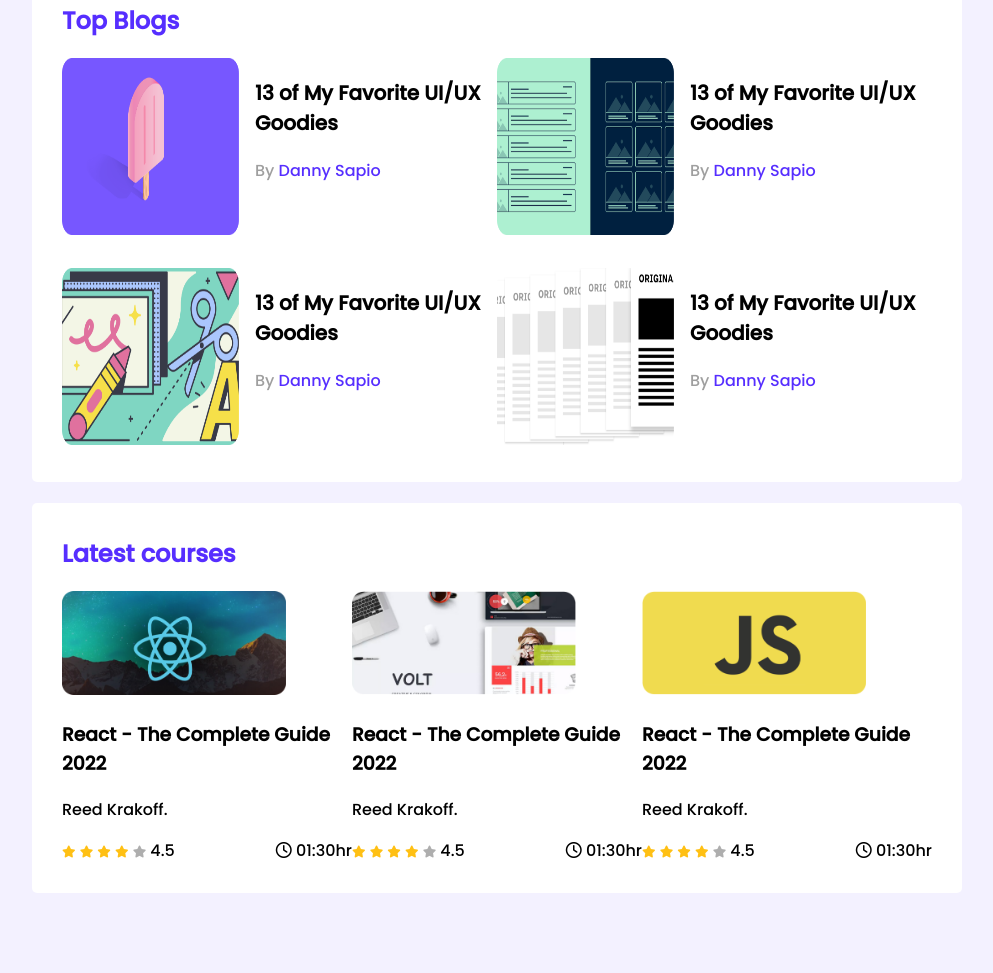
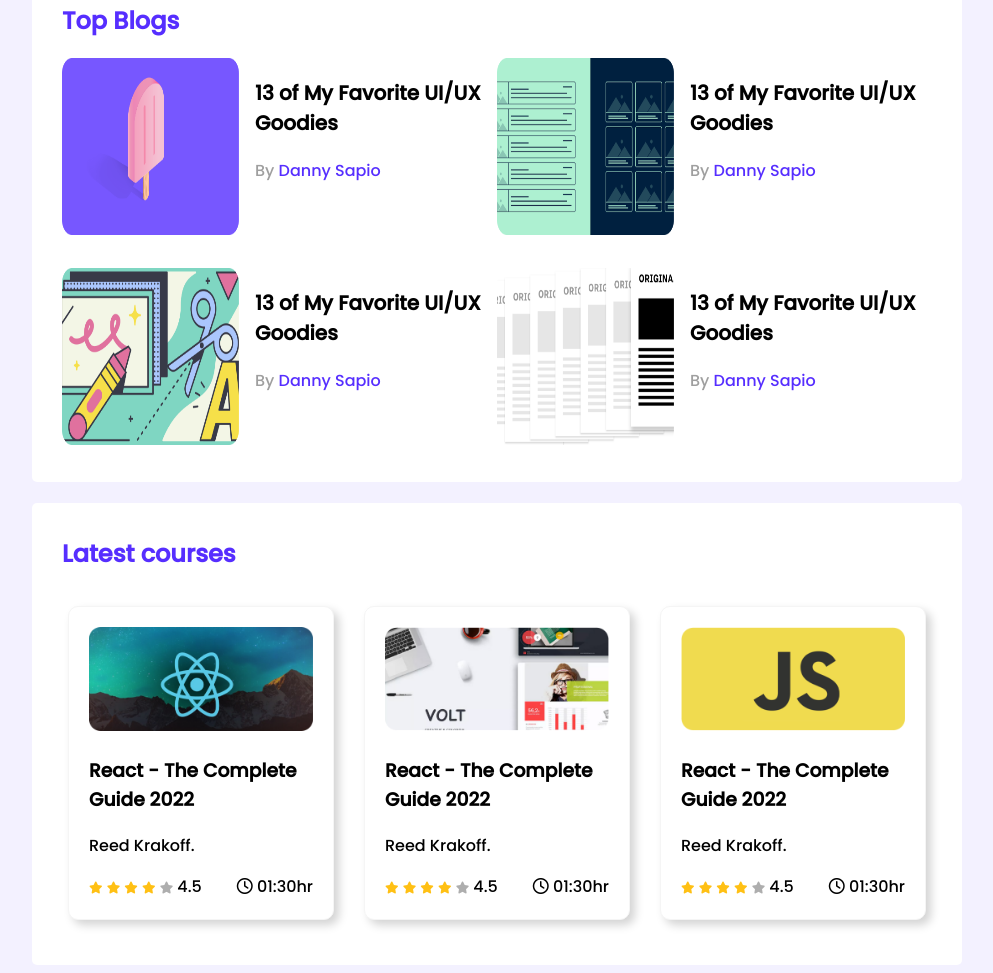
Before and after one commit to foujianajia/leader-board-css3, a plain HTML site: page index.html in a window 1280 px wide. Shown: the part 329-1302 px from the top of the page, without its empty margins (143-1136 px from the left). Before the commit the page ends 1230 px from the top, so only its background shows below. Drawn offline with Linux system fonts and the light colour scheme.

Commit message:
box shadow

```diff
--- a/styles/style.css
+++ b/styles/style.css
@@ -104,9 +104,33 @@ hr {
 
 /*------- courses styles
 ---------------- */
+.course {
+    background-color: white;
+
+
+    padding: 20px;
+    border: 1px solid whitesmoke;
+    border-radius: 10px;
+    margin: 15px;
+    box-shadow: 5px 5px 10px lightgray;
+
+
+
+}
+
+
+
+
+
+
+
 .courses {
     display: grid;
     grid-template-columns: repeat(3, 1fr);
+    justify-content: center;
+
+
+
 }
 
 .course .course-banner img {
@@ -148,11 +172,13 @@ hr {
     .courses {
 
         grid-template-columns: repeat(1, 1fr);
+
     }
 
     .player,
     .blog {
         flex-direction: column;
+
     }
 }
 
@@ -168,7 +194,8 @@ tablet devices
     .courses {
         grid-template-columns: repeat(2, 1fr);
     }
-.blogs{
-    grid-template-columns: repeat(1,1fr);
+
+    .blogs {
+        grid-template-columns: repeat(1, 1fr);
+    }
 }
-}
```
